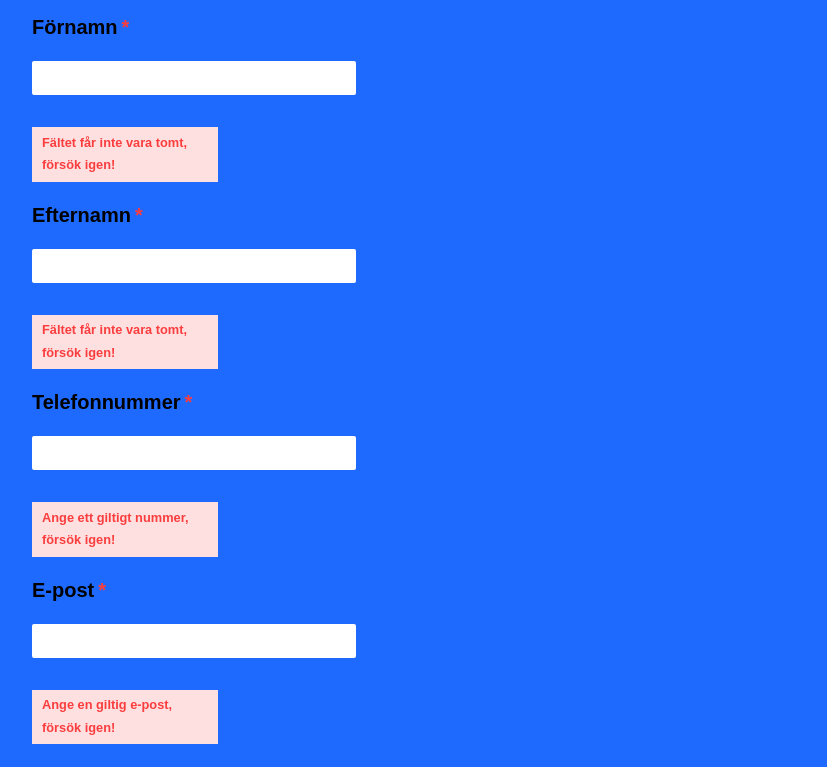
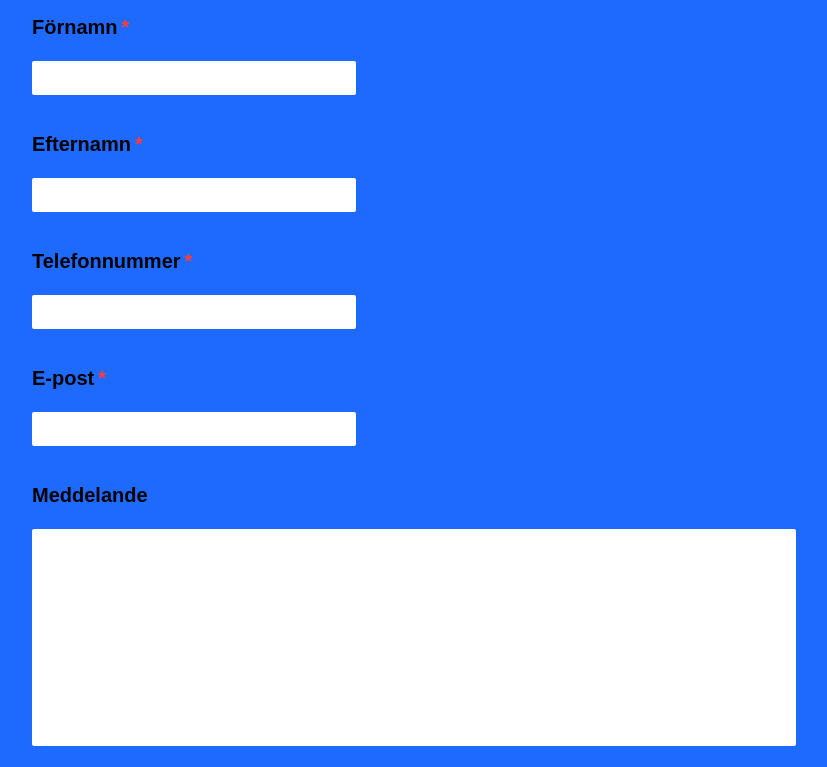
Before and after one commit to maxerling/landing-page-project, a React (Create React App) app: page / in a window 1280 px wide. Shown: the part 2860-3627 px from the top of the page, without its empty margins (38-865 px from the left). Built offline with nearby package versions, Linux system fonts and the light colour scheme.

Commit message:
fixed contact section

```diff
--- a/package.json
+++ b/package.json
@@ -3,6 +3,7 @@
   "version": "0.1.0",
   "private": true,
   "dependencies": {
+    "@formspree/react": "^2.2.3",
     "@testing-library/jest-dom": "^5.12.0",
     "@testing-library/react": "^11.2.7",
     "@testing-library/user-event": "^12.8.3",
@@ -15,6 +16,7 @@
     "react": "^17.0.2",
     "react-anchor-link-smooth-scroll": "^1.0.12",
     "react-dom": "^17.0.2",
+    "react-hook-form": "^7.9.0",
     "react-scripts": "4.0.3",
     "styled-components": "^5.3.0",
     "typescript": "^4.3.2",
--- a/src/components/ContactSection.tsx
+++ b/src/components/ContactSection.tsx
@@ -1,5 +1,7 @@
 import React from "react";
 import styled from "styled-components";
+import { useForm, NestedValue } from "react-hook-form";
+import { ContactForm } from ".";
 
 interface ContactSectionProps {}
 
@@ -95,7 +97,7 @@ const ErrorMessage = styled.p`
   font-weight: 600;
   align-items: center;
   justify-content: center;
-  padding: 10px;
+  padding: 1.3em;
   font-size: 0.8rem;
 `;
 
@@ -159,45 +161,104 @@ const Submit = (e: any) => {
   e.preventDefault();
 };
 
+type FormData = {
+  firstName: string;
+  lastName: string;
+  number: string;
+  email: string;
+  message: string;
+};
+
 export const ContactSection: React.FC<ContactSectionProps> = ({}) => {
-  const LabelNames = ["Förnamn", "Efternamn", "Telefonnummer", "E-post"];
-  const ErrorMessages = [
-    "Fältet får inte vara tomt, försök igen!",
-    "Fältet får inte vara tomt, försök igen!",
-    "Ange ett giltigt nummer, försök igen!",
-    "Ange en giltig e-post, försök igen!",
-  ];
-
-  const ErrorAndLabels = [
-    { label: "Förnamn", error: "Fältet får inte vara tomt, försök igen!" },
-    { label: "Efternamn", error: "Fältet får inte vara tomt, försök igen!" },
-    { label: "Telefonnummer", error: "Ange ett giltigt nummer, försök igen!" },
-    { label: "E-post", error: "Ange en giltig e-post, försök igen!" },
-  ];
-
-  const FieldMapping = ErrorAndLabels.map((defualt) => {
-    return (
-      <>
-        <Label>
-          {defualt.label}
-          <RequirimentStyle>*</RequirimentStyle>
-        </Label>
-        <Input />
-        <ErrorMessage>{defualt.error}</ErrorMessage>
-      </>
-    );
-  });
+  const {
+    register,
+    handleSubmit,
+    formState: { errors },
+  } = useForm<FormData>();
+  const onSubmit = (data: object) => console.log(data);
 
   return (
     <ContentWrapper id="contact">
       <HeaderText>Kontakta Oss</HeaderText>
+      <form onSubmit={handleSubmit(onSubmit)}>
+        <Label>
+          Förnamn<RequirimentStyle>*</RequirimentStyle>
+        </Label>
+        <Input
+          type="text"
+          {...register(`firstName`, {
+            required: "Fältet får inte vara tomt, försök igen!",
+          })}
+        />
+        {errors.firstName && (
+          <ErrorMessage>{errors.firstName.message}</ErrorMessage>
+        )}
 
-      <form onSubmit={Submit}>
-        {FieldMapping}
+        <Label>
+          Efternamn<RequirimentStyle>*</RequirimentStyle>
+        </Label>
+        <Input
+          type="text"
+          {...register(`lastName`, {
+            required: "Fältet får inte vara tomt, försök igen!",
+          })}
+        />
+        {errors.lastName && (
+          <ErrorMessage>{errors.lastName.message}</ErrorMessage>
+        )}
+
+        <Label>
+          Telefonnummer<RequirimentStyle>*</RequirimentStyle>
+        </Label>
+        <Input
+          type="tel"
+          {...register(`number`, {
+            required: "Fältet får inte vara tomt, försök igen!",
+            minLength: {
+              value: 10,
+              message: "Ange ett giltigt nummer, försök igen!",
+            },
+            maxLength: {
+              value: 12,
+              message: "Ange ett giltigt nummer, försök igen!",
+            },
+            pattern: {
+              value: /[0-9+]/,
+              message: "Ange endast siffror, försök igen!",
+            },
+          })}
+        />
+
+        {errors.number && <ErrorMessage>{errors.number.message}</ErrorMessage>}
+
+        <Label>
+          E-post<RequirimentStyle>*</RequirimentStyle>
+        </Label>
+        <Input
+          type="text"
+          {...register(`email`, {
+            required: "Fältet får inte vara tomt, försök igen!",
+            pattern: {
+              value: /@/,
+              message: "E-post måste innehålla @, försök igen!",
+            },
+            maxLength: {
+              value: 254,
+              message:
+                "Ange en e-post med ett mindre antal karaktärer, försök igen!",
+            },
+            minLength: {
+              value: 3,
+              message:
+                "Ange en e-post med ett större antal karaktärer, försök igen!",
+            },
+          })}
+        />
+        {errors.email && <ErrorMessage>{errors.email.message}</ErrorMessage>}
 
         <FieldWrapper>
           <Label>Meddelande</Label>
-          <TextArea />
+          <TextArea {...register(`message`)} />
         </FieldWrapper>
 
         <LowSection>
--- a/src/components/index.tsx
+++ b/src/components/index.tsx
@@ -8,3 +8,4 @@ export { ContactSection } from "./ContactSection";
 export { Footer } from "./Footer";
 export { Header } from "./Header";
 export { Content } from "./Content";
+export { ContactForm } from "./ContactForm";
```
Also changed, not shown: 1 other file (tests, documents, lock files or other folders).
